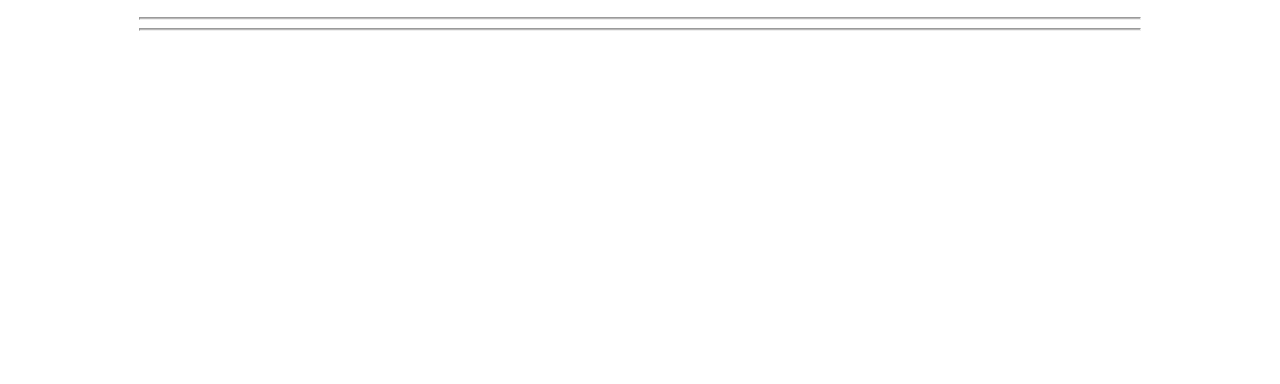
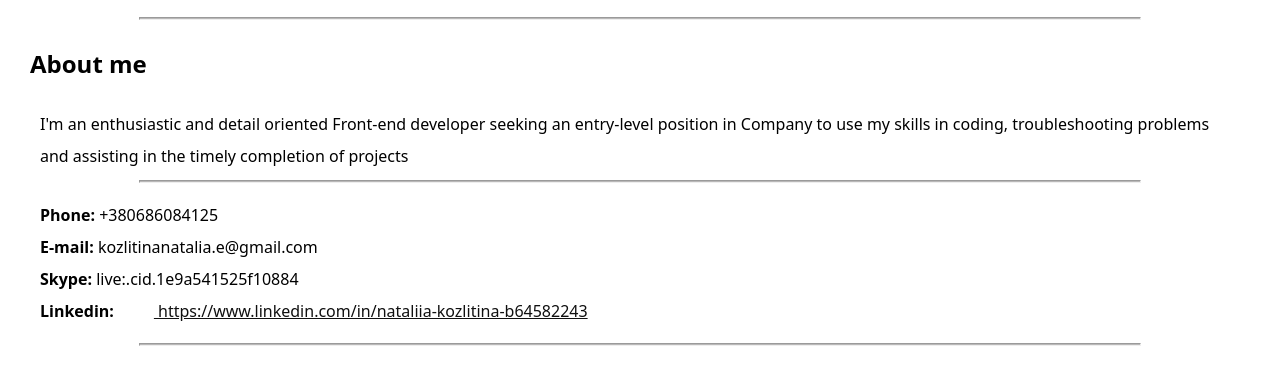
Before and after one commit to KozlitinaNatalia/rsschool-cv, a plain HTML site: page index.html in a window 1280 px wide. Shown: the part 158-542 px from the top of the page. Drawn offline with Linux system fonts and the light colour scheme.

Commit message:
feat: add about and contact section to CV

```diff
--- a/index.html
+++ b/index.html
@@ -14,6 +14,34 @@
       <hr />
     </header>
 
+    <main>
+      <section class="about me" id="about">
+        <h2>About me</h2>
+        <p>
+          I'm an enthusiastic and detail oriented Front-end developer seeking an
+          entry-level position in Company to use my skills in coding,
+          troubleshooting problems and assisting in the timely completion of
+          projects
+        </p>
+        <hr />
+      </section>
+      <section id="contact">
+        <ul>
+          <li><strong>Phone:</strong> +380686084125</li>
+          <li><strong>E-mail:</strong> kozlitinanatalia.e@gmail.com</li>
+          <li><strong>Skype:</strong> live:.cid.1e9a541525f10884</li>
+          <li>
+            <strong>Linkedin:</strong
+            ><a
+              href="https://www.linkedin.com/in/nataliia-kozlitina-b64582243"
+              target="_blank"
+            >
+              https://www.linkedin.com/in/nataliia-kozlitina-b64582243</a
+            >
+          </li>
+        </ul>
+      </section>
+    </main>
     <hr />
   </body>
 </html>
```
